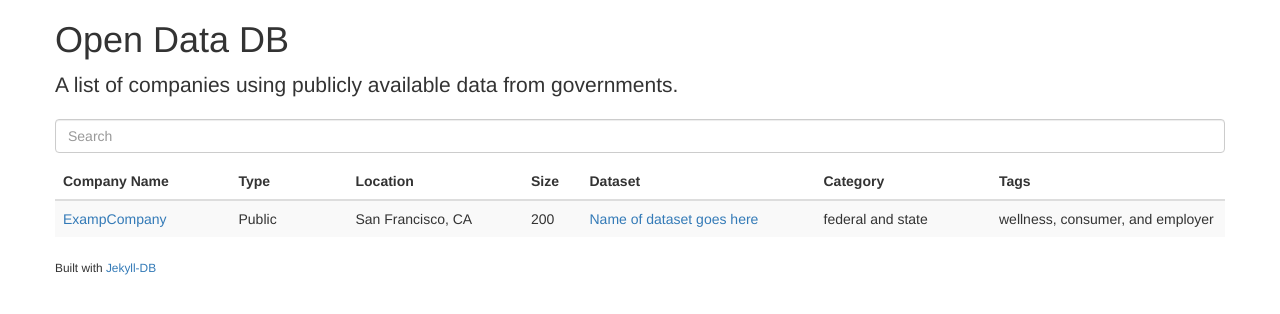
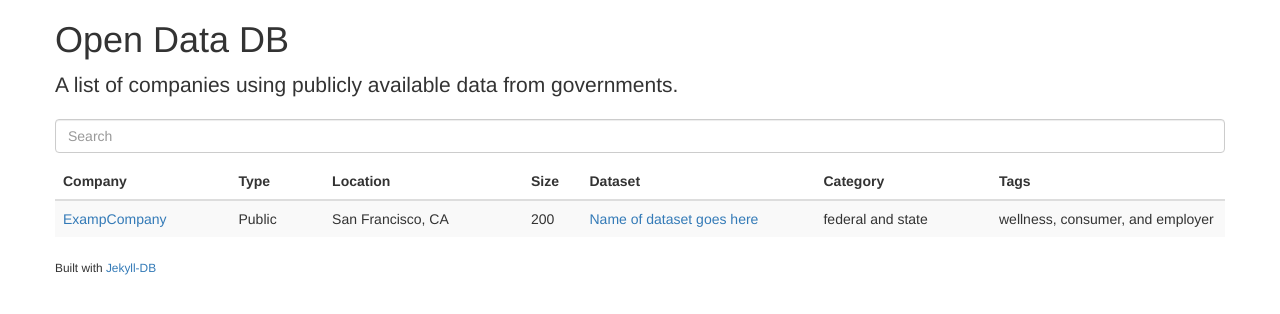
Before and after one commit to opendatadb/opendatadb.github.io, a Jekyll site: the page built from index.html, in a window 1280 px wide. Shown: the top 314 px of the page. Built offline with Jekyll 4.4.1, drawn with Linux system fonts in a browser that asks for light colours; nearby versions of some CDN libraries.

Commit message:
Adjusting sizing

```diff
--- a/_includes/interactive-table.html
+++ b/_includes/interactive-table.html
@@ -8,9 +8,9 @@
 <table class="table table-striped">
 	<thead>
 		<tr>
-			<th style="width:15%;"><span class="sort" data-sort="name">Company Name</span></th>
-			<th style="width:10%;"><span class="sort" data-sort="type">Type</span></th>
-			<th style="width:15%;"><span class="sort" data-sort="hq">Location</span></th>
+			<th style="width:15%;"><span class="sort" data-sort="name">Company</span></th>
+			<th style="width:8%;"><span class="sort" data-sort="type">Type</span></th>
+			<th style="width:17%;"><span class="sort" data-sort="hq">Location</span></th>
 			<th style="width:5%;"><span class="sort" data-sort="employees">Size</span></th>
 			<th style="width:20%;"><span class="sort" data-sort="dataset">Dataset</span></th>
 			<th style="width:15%;"><span class="sort" data-sort="category">Category</span></th>
```
